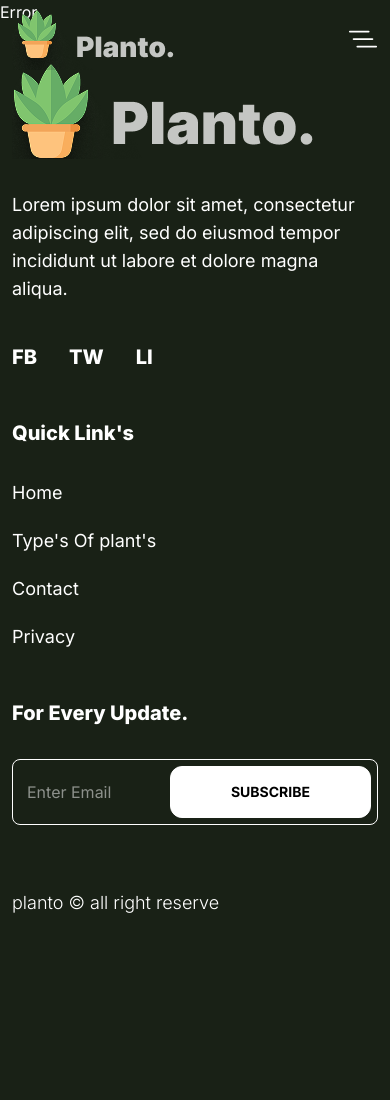
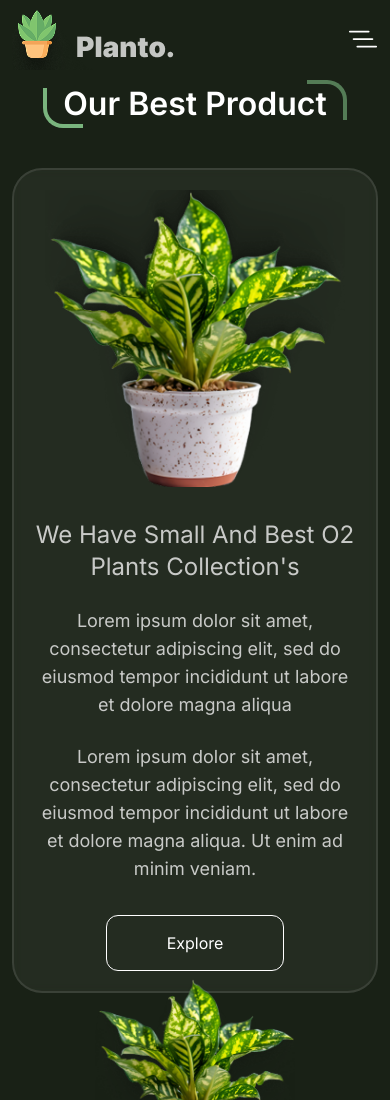
Before and after one commit to mesbaulrafi/planto, a React (Vite) app: page /more in a window 390 px wide. Shown: the top 1100 px of the page. Before the commit the page ends 957 px from the top, so only its background shows below. Built offline with nearby package versions, Linux system fonts and the light colour scheme.

Commit message:
more product add

```diff
--- a/src/App.jsx
+++ b/src/App.jsx
@@ -9,6 +9,7 @@ import About from "./components/pages/About";
 import Error from "./components/pages/Error";
 import PlantsType from "./components/pages/PlantsType";
 import Contact from "./components/pages/Contact";
+import More from "./components/pages/More";
 
 function App() {
   const [count, setCount] = useState(0);
@@ -19,6 +20,7 @@ function App() {
         <Route path="/" element={<RootLayouts />}>
           <Route index element={<Home />} />
           <Route path="/plantsType" element={<PlantsType />} />
+          <Route path="/more" element={<More />} />
           <Route path="/contact" element={<Contact />} />
           <Route path="*" element={<Error />} />
         </Route>
--- a/src/components/pages/Home.jsx
+++ b/src/components/pages/Home.jsx
@@ -1,6 +1,4 @@
 import React from 'react'
-// import BennerTow from './BennerTow'
-// import PlantsType from './PlantsType'
 import Benner from '../layouts/Benner'
 
 
--- a/src/components/pages/More.jsx
+++ b/src/components/pages/More.jsx
@@ -1,10 +1,111 @@
-import React from 'react'
+import React from "react";
+import Container from "../Container";
+import Images from "../Images";
+import PlTree1 from "/src/assets/plTee1.png";
+import Button from "../Button";
+import Product from "../Product";
+import PT1 from "/src/assets/tree1.png";
+import PT2 from "/src/assets/tree2.png";
+import PT3 from "/src/assets/pt3.png";
+import PT4 from "/src/assets/pt4.png";
+import PT5 from "/src/assets/pt5.png";
+import PT6 from "/src/assets/pt6.png";
+
 
 const More = () => {
   return (
-  <>
+    <>
+    <Container className={"py-10"}>
+        <div className="">
+          {/* Our Top Selling Heading */}
+          <div className="py-10 sm:py-17.5 text-center flex justify-center">
+            <div className="relative inline-block">
+              <div className="absolute top-0 right-0 w-10 h-10 sm:w-16 sm:h-16 border-t-4 border-r-4 border-[#abffb369] rounded-tr-[20px]"></div>
+              <div className="absolute bottom-0 left-0 w-10 h-10 sm:w-16 sm:h-16 border-b-4 border-l-4 border-[#abffb3aa] rounded-bl-[20px]"></div>
+              <h2 className="text-[32px] sm:text-[42px] lg:text-[55px] font-semibold px-5">
+                Our Best Product
+              </h2>
+            </div>
+          </div>
+          {/* Our Top Selling Heading End */}
 
-  </>
+          <div className="">
+            {/* Product Details */}
+            <div className="border-2 border-white/10 p-5 sm:p-8 rounded-[30px] sm:rounded-[45px] bg-white/5 backdrop-blur-[5px]">
+              <div className="flex flex-col lg:flex-row items-center justify-between gap-8">
+                {/* Image */}
+                <div className="w-full lg:w-auto flex justify-center">
+                  <Images imgSrc={PlTree1} className={"max-w-[300px] sm:max-w-[400px] lg:max-w-none w-full"} />
+                </div>
+                {/* Text */}
+                <div className="w-full lg:w-[610px]">
+                  <h3 className="text-2xl sm:text-3xl lg:text-4xl opacity-75 text-center lg:text-left">
+                    We Have Small And Best O2 Plants Collection's
+                  </h3>
+                  <p className="py-6 sm:py-10.5 text-lg sm:text-xl lg:text-2xl opacity-75 text-center lg:text-left">
+                    Lorem ipsum dolor sit amet, consectetur adipiscing elit, sed
+                    do eiusmod tempor incididunt ut labore et dolore magna
+                    aliqua
+                  </p>
+                  <p className="text-lg sm:text-xl lg:text-2xl opacity-75 text-center lg:text-left">
+                    Lorem ipsum dolor sit amet, consectetur adipiscing elit, sed
+                    do eiusmod tempor incididunt ut labore et dolore magna
+                    aliqua. Ut enim ad minim veniam.
+                  </p>
+                  <div className="flex justify-center lg:justify-start">
+                    <Button btnText={"Explore"} className={"mt-8 sm:mt-10.5"} />
+                  </div>
+                </div>
+              </div>
+            </div>
+            {/* Product Details End */}
+
+            {/* Top Selling Product Part */}
+            <div className="py-20 sm:py-40">
+              <div className="flex flex-col sm:flex-row flex-wrap items-center justify-center sm:justify-between gap-y-32 sm:gap-y-16 gap-x-4">
+                <Product
+                  productImg={PT1}
+                  productTitle={"Calathea plant"}
+                  productDesription={"Lorem ipsum dolor sit amet, consectetur adipiscing elit"}
+                  productPrice={"Rs. 359/-"}
+                />
+                <Product
+                  productImg={PT2}
+                  productTitle={"Calathea plant"}
+                  productDesription={"Lorem ipsum dolor sit amet, consectetur adipiscing elit"}
+                  productPrice={"Rs. 359/-"}
+                />
+                <Product
+                  productImg={PT3}
+                  productTitle={"Calathea plant"}
+                  productDesription={"Lorem ipsum dolor sit amet, consectetur adipiscing elit"}
+                  productPrice={"Rs. 359/-"}
+                />
+                <Product
+                  productImg={PT4}
+                  productTitle={"Calathea plant"}
+                  productDesription={"Lorem ipsum dolor sit amet, consectetur adipiscing elit"}
+                  productPrice={"Rs. 359/-"}
+                />
+                <Product
+                  productImg={PT5}
+                  productTitle={"Calathea plant"}
+                  productDesription={"Lorem ipsum dolor sit amet, consectetur adipiscing elit"}
+                  productPrice={"Rs. 359/-"}
+                />
+                <Product
+                  productImg={PT6}
+                  productTitle={"Calathea plant"}
+                  productDesription={"Lorem ipsum dolor sit amet, consectetur adipiscing elit"}
+                  productPrice={"Rs. 359/-"}
+                />
+              </div>
+            </div>
+            {/* Top Selling Product Part End */}
+          </div>
+        </div>
+      </Container>
+    </>
   )
 }
 
```
